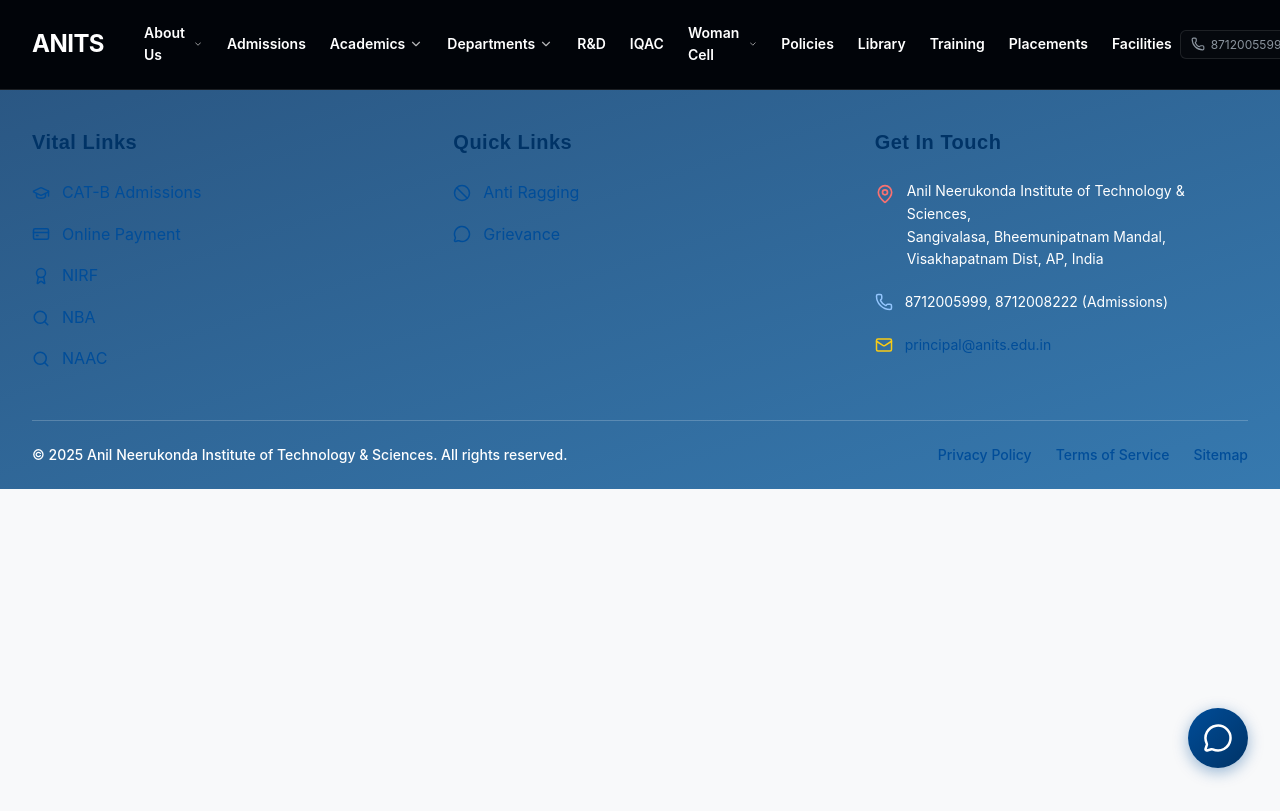
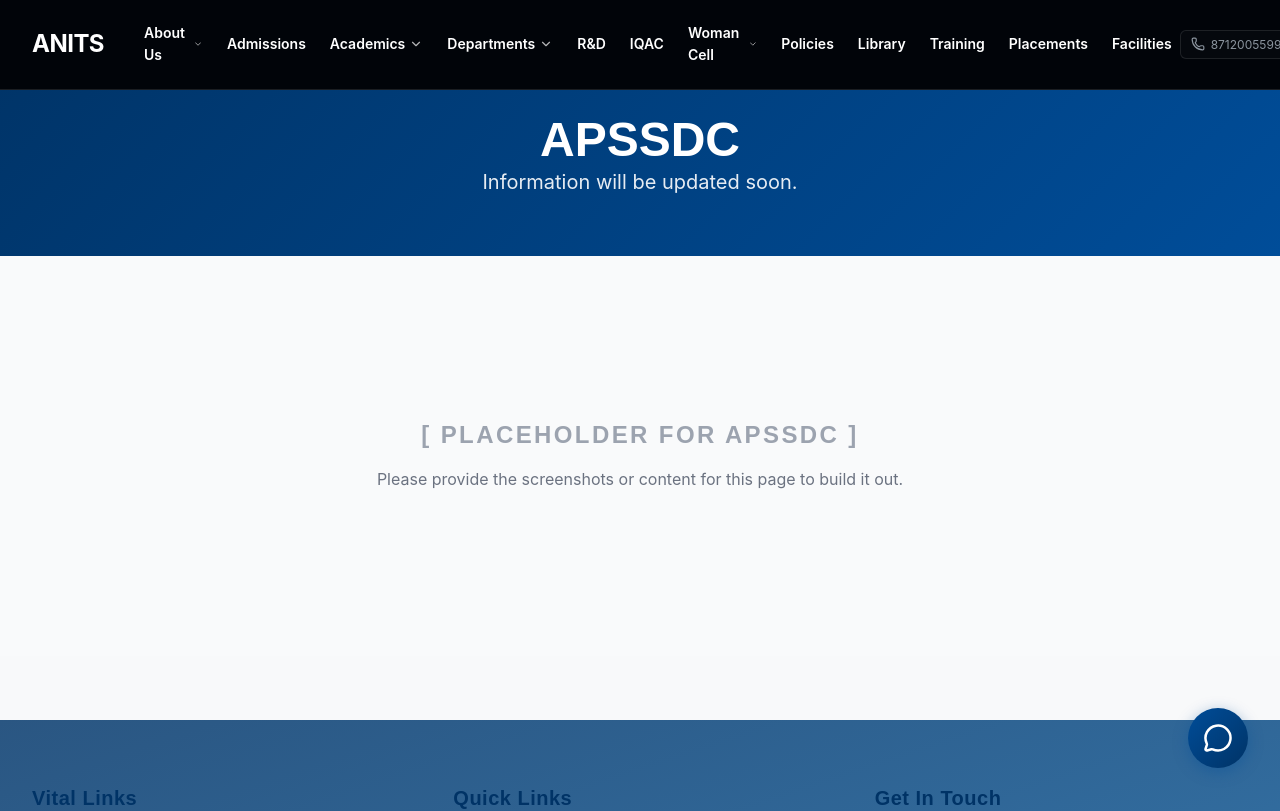
Before and after one commit to sandeep-kumar-270904/anits-college-website-, a React app in the folder frontend/: page /academics/apssdc in a window 1280 px wide. Shown: the top 811 px of the page. Built offline with nearby package versions, Linux system fonts and the light colour scheme; the HTML template or start-up script is replaced by a standard one.

Commit message:
feat: add missing Academic pages and setup generic placeholder routing

```diff
--- a/frontend/src/App.jsx
+++ b/frontend/src/App.jsx
@@ -40,6 +40,7 @@ import WomenEmpowerment from './pages/WomenEmpowerment';
 import WomenGrievance from './pages/WomenGrievance';
 import Iqac from './pages/Iqac';
 import Research from './pages/Research';
+import GenericAcademicPage from './pages/GenericAcademicPage';
 import ScrollToTop from './components/ScrollToTop';
 
 function App() {
@@ -61,6 +62,14 @@ function App() {
               <Route path="/about/organization-chart" element={<OrganizationChart />} />
               <Route path="/admissions" element={<Admissions />} />
               <Route path="/academics/syllabus" element={<Syllabus />} />
+              <Route path="/academics/calendar" element={<GenericAcademicPage />} />
+              <Route path="/academics/timetable" element={<GenericAcademicPage />} />
+              <Route path="/academics/e-learning" element={<GenericAcademicPage />} />
+              <Route path="/academics/exams" element={<GenericAcademicPage />} />
+              <Route path="/academics/iso-certificate" element={<GenericAcademicPage />} />
+              <Route path="/academics/apssdc" element={<GenericAcademicPage />} />
+              <Route path="/academics/swayam-nptel" element={<GenericAcademicPage />} />
+              <Route path="/academics/professional-bodies" element={<GenericAcademicPage />} />
               <Route path="/policies" element={<Policies />} />
               <Route path="/iqac" element={<Iqac />} />
               <Route path="/rd" element={<Research />} />
--- a/frontend/src/components/Navbar.jsx
+++ b/frontend/src/components/Navbar.jsx
@@ -48,7 +48,14 @@ const Navbar = () => {
                 <Link to="/academics/calendar">Academic Calendar</Link>
                 <Link to="/academics/timetable">Time Table</Link>
                 <Link to="/academics/syllabus">Syllabus</Link>
+                <Link to="/academics/e-learning">E-Learning</Link>
                 <Link to="/academics/exams">Exam Section</Link>
+                <Link to="/academics/iso-certificate">ISO Certificate</Link>
+                <Link to="/academics/apssdc">APSSDC</Link>
+                <Link to="/academics/swayam-nptel">SWAYAM-NPTEL</Link>
+                <Link to="/academics/professional-bodies">Professional Bodies</Link>
+                <Link to="/facilities/nss">NSS</Link>
+                <Link to="/facilities/ncc">NCC</Link>
               </NavItem>
               <NavItem title="Departments" to="/departments">
                 <Link to="/departments/chemical">Chemical Engineering</Link>
--- /dev/null
+++ b/frontend/src/pages/GenericAcademicPage.jsx
@@ -0,0 +1,46 @@
+import React from 'react';
+import { Helmet } from 'react-helmet-async';
+import { useLocation } from 'react-router-dom';
+
+const GenericAcademicPage = () => {
+  const location = useLocation();
+  const pathParts = location.pathname.split('/');
+  const pageId = pathParts[pathParts.length - 1];
+
+  const titleMap = {
+    'calendar': 'Academic Calendar',
+    'timetable': 'Time Table',
+    'e-learning': 'E-Learning',
+    'exams': 'Exam Section',
+    'iso-certificate': 'ISO Certificate',
+    'apssdc': 'APSSDC',
+    'swayam-nptel': 'SWAYAM-NPTEL',
+    'professional-bodies': 'Professional Bodies'
+  };
+
+  const pageName = titleMap[pageId] || pageId.replace(/-/g, ' ').toUpperCase();
+
+  return (
+    <>
+      <Helmet>
+        <title>{pageName} | ANITS</title>
+      </Helmet>
+
+      <div className="page-header pt-[120px] pb-[60px] bg-[#1e3a8a] text-white text-center">
+        <div className="container mx-auto px-4 animate-fade-in">
+          <h1 className="text-4xl font-bold mb-4">{pageName}</h1>
+          <p className="text-xl opacity-90">Information will be updated soon.</p>
+        </div>
+      </div>
+
+      <div className="section bg-gray-50 min-h-[50vh] flex items-center justify-center">
+        <div className="container mx-auto px-4 text-center">
+          <h2 className="text-2xl text-gray-400 font-bold tracking-widest mb-4">[ PLACEHOLDER FOR {pageName.toUpperCase()} ]</h2>
+          <p className="text-gray-500">Please provide the screenshots or content for this page to build it out.</p>
+        </div>
+      </div>
+    </>
+  );
+};
+
+export default GenericAcademicPage;
```
